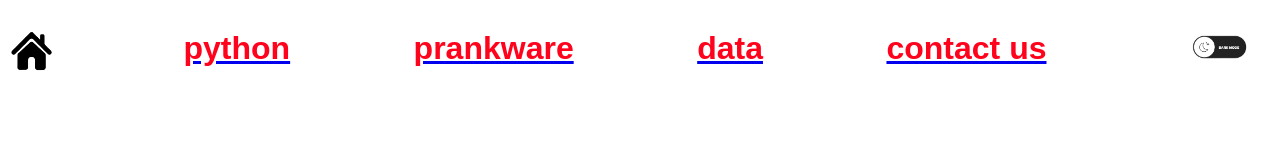
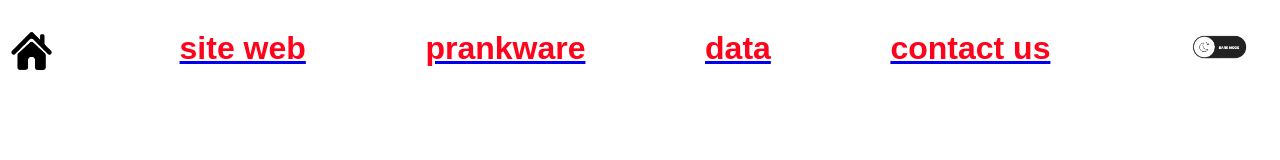
Before and after one commit to nijacloberonorangefr-lab/presentation-web-, a plain HTML site: page index.html in a window 1280 px wide. Drawn offline with Linux system fonts and the light colour scheme.

Commit message:
changement

```diff
--- a/index.html
+++ b/index.html
@@ -8,7 +8,7 @@
 <body>
 <div class="container">
 <a href="index.html"><img src="pngegg.png" alt="acueille" width="50px"></a>
-<a href="index.html"><h1> python</h1></a>
+<a href="index.html"><h1> site web</h1></a>
 <a href="index.html"><h1>prankware</h1></a>
 <a href="index.html"><h1>data</h1></a>
 <a href="index.html"><h1>contact us </h1></a>
```
Also changed, not shown: indexd.html (+1 -1 lines).
